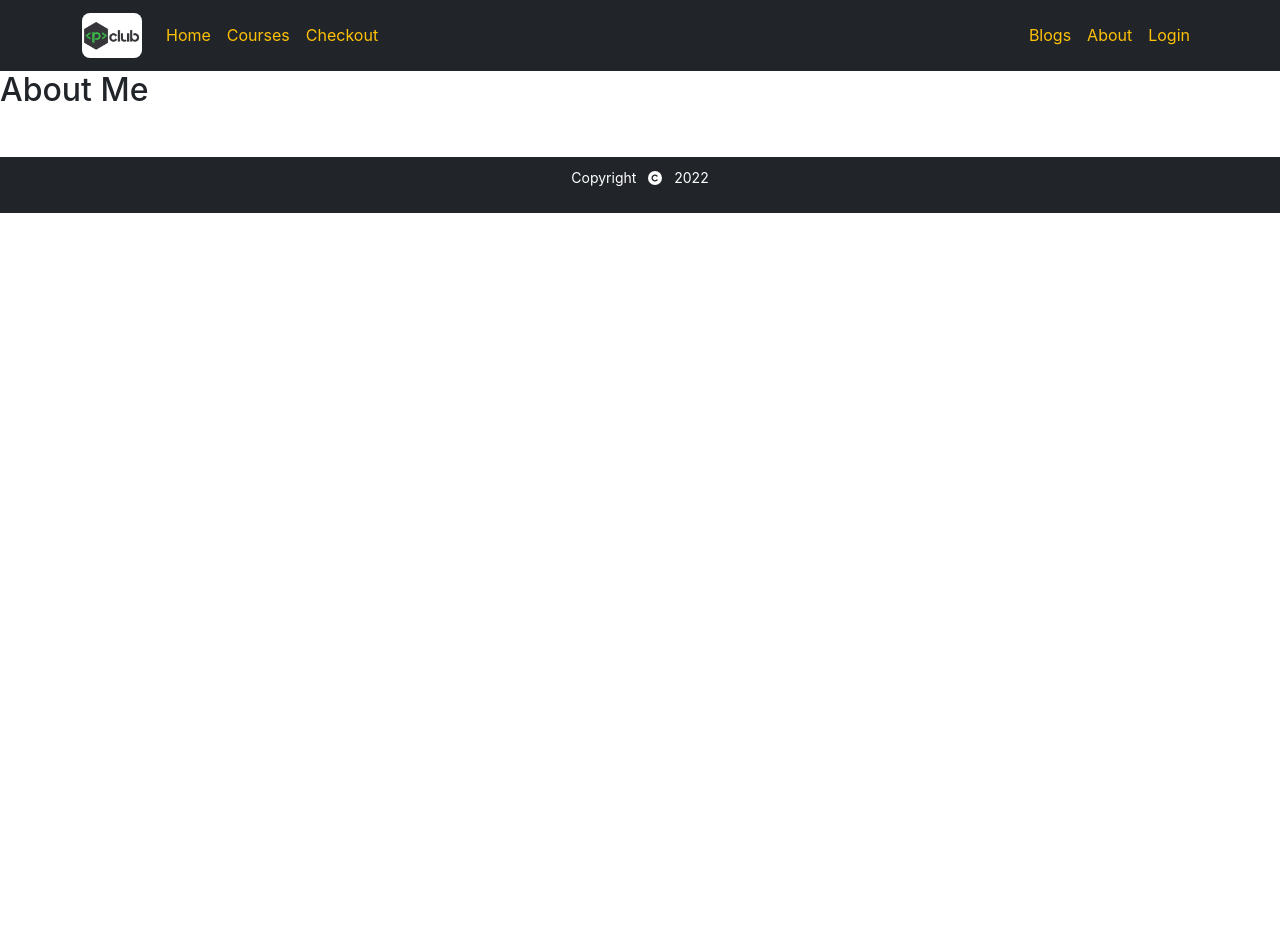
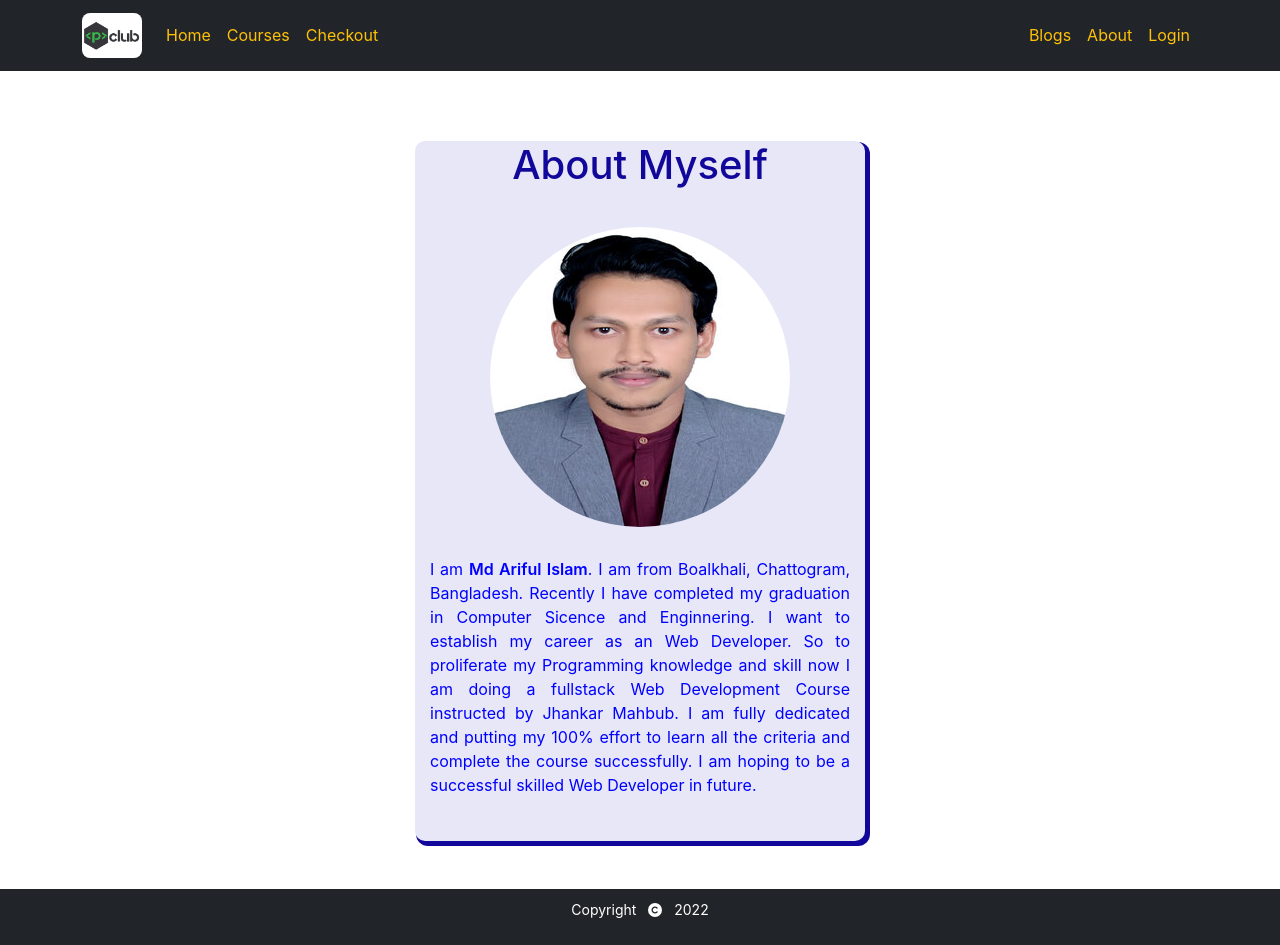
Before and after one commit to ariful892/programming-fundamental, a React (Create React App) app: page /about in a window 1280 px wide. Before the commit the page ends 800 px from the top, so only its background shows below. Built offline with nearby package versions, Linux system fonts and the light colour scheme; no server answers.

Commit message:
About page complete

```diff
--- /dev/null
+++ b/src/Pages/About/About.css
@@ -0,0 +1,27 @@
+.about {
+    width: 450px;
+    height: 700px;
+    margin: 0 auto;
+    text-align: center;
+    background-color: rgb(231, 231, 247);
+    margin-top: 70px;
+    margin-bottom: 30px;
+    border-radius: 10px;
+    box-shadow: 3px 3px 0 2px rgb(17, 7, 155);
+}
+
+.about img {
+    margin-top: 30px;
+    border-radius: 50%;
+}
+
+.about p {
+    margin-top: 15px;
+    text-align: justify;
+    color: blue;
+    padding: 15px;
+}
+
+.name {
+    font-weight: 600;
+}
--- a/src/Pages/About/About.js
+++ b/src/Pages/About/About.js
@@ -1,9 +1,16 @@
 import React from 'react';
+import profile from '../../images/profile.jpg';
+import './About.css';
 
 const About = () => {
     return (
-        <div>
-            <h2>About Me</h2>
+
+        <div className='about-container'>
+            <div className='about'>
+                <h1 className='title'>About Myself</h1>
+                <img src={profile} alt="" />
+                <p>I am <span className='name'>Md Ariful Islam</span>. I am from Boalkhali, Chattogram, Bangladesh. Recently I have completed my graduation in Computer Sicence and Enginnering. I want to establish my career as an Web Developer. So to proliferate my Programming knowledge and skill now I am doing a fullstack Web Development Course instructed by Jhankar Mahbub. I am fully dedicated and putting my 100% effort to learn all the criteria and complete the course successfully. I am hoping to be a successful skilled Web Developer in future. </p>
+            </div>
         </div>
     );
 };
--- a/src/Pages/Checkout/Checkout.js
+++ b/src/Pages/Checkout/Checkout.js
@@ -1,9 +1,28 @@
-import React from 'react';
+import React, { useEffect, useState } from 'react';
+import { useNavigate } from 'react-router-dom';
+import Course from '../Home/Course/Course';
+
 
 const Checkout = () => {
+
+    const [specialCourses, setSpecialCourses] = useState([]);
+    useEffect(() => {
+        fetch('specialCourses.json')
+            .then(res => res.json())
+            .then(data => setSpecialCourses(data))
+    }, []);
+
     return (
-        <div>
-            <h2>Checkout</h2>
+        <div id='courses' className='courses-container'>
+            <h2 className='title text-center mb-5'>COURSES</h2>
+            <div className="courses">
+                {
+                    specialCourses.map(course => <Course
+                        key={course.id}
+                        course={course}
+                    ></Course>)
+                }
+            </div>
         </div>
     );
 };
--- a/src/Pages/Login/Register/Register.js
+++ b/src/Pages/Login/Register/Register.js
@@ -3,7 +3,6 @@ import { Link, useNavigate } from 'react-router-dom';
 import SocialLogin from '../SocialLogin/SocialLogin';
 import { useCreateUserWithEmailAndPassword, useUpdateProfile } from 'react-firebase-hooks/auth';
 import auth from '../../../firebase.init';
-
 import './Register.css';
 import { async } from '@firebase/util';
 import Loading from '../../Shared/Loading/Loading';
@@ -22,7 +21,9 @@ const Register = () => {
     const [errorElement, setErrorElement] = useState('');
     const navigate = useNavigate();
 
-
+    if (loading || updating) {
+        return <Loading></Loading>
+    }
 
     if (user) {
         console.log('user', user);
```
Also changed, not shown: public/specialCourses.json (added, +23 -0 lines), src/images/profile.jpg (added).
